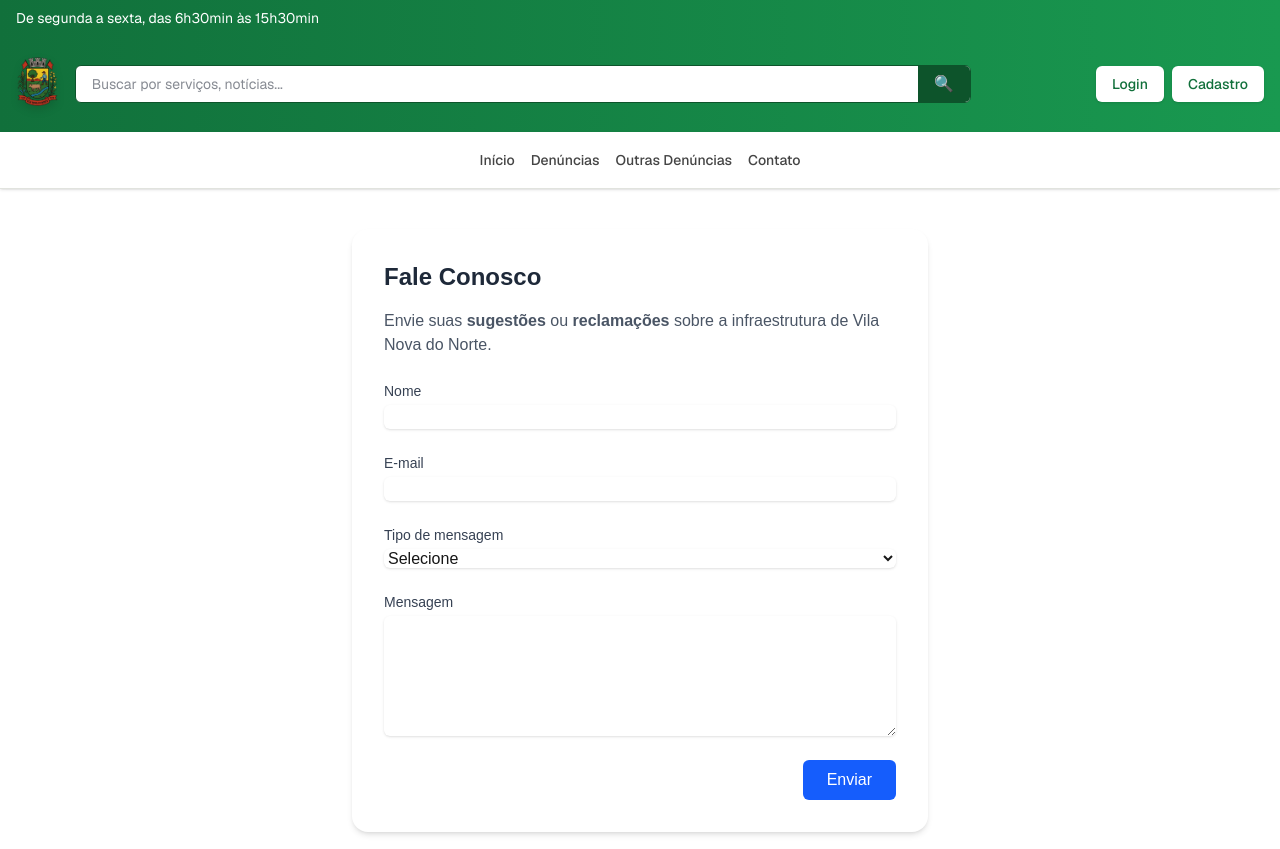
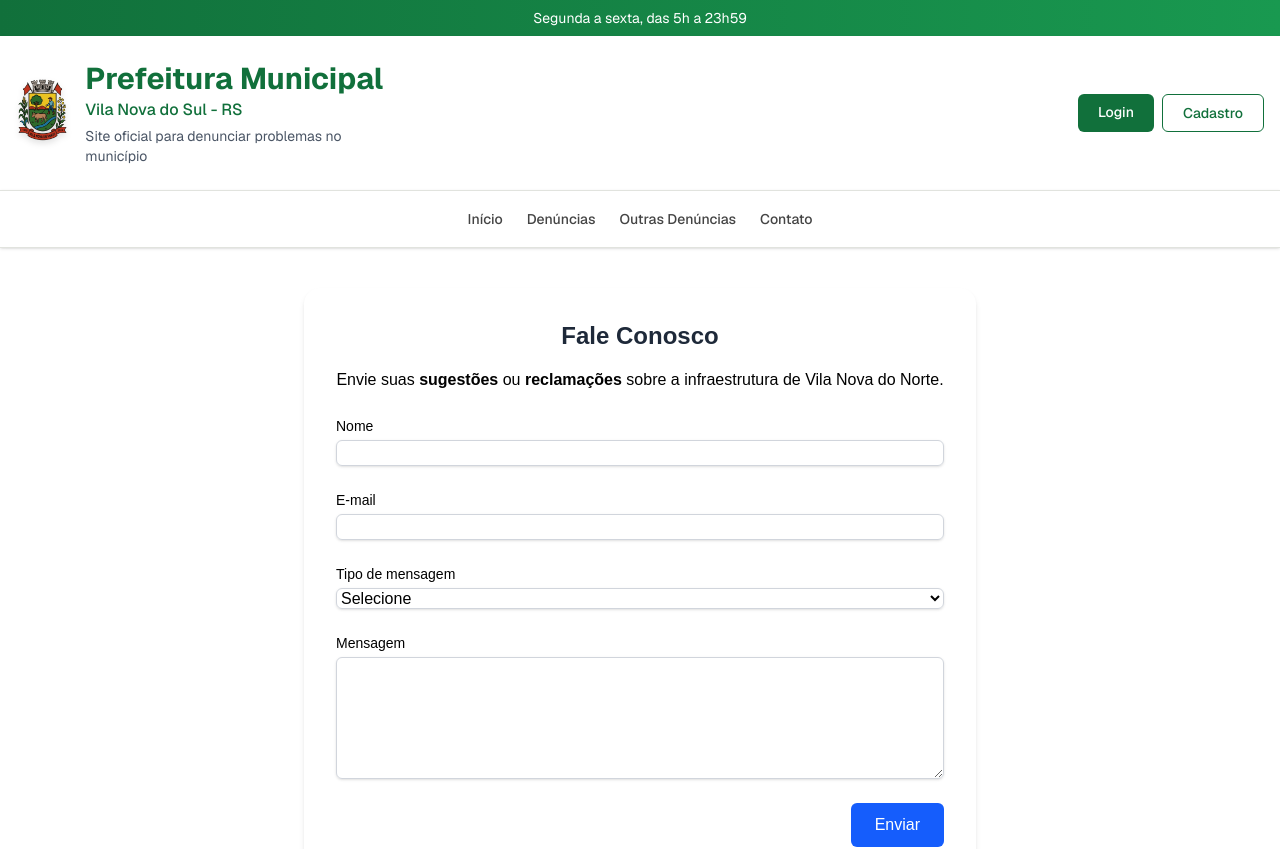
Before and after one commit to Bestofef-afk/Sistema-de-denuncias-de-problemas-urbanos, a Next.js app in the folder sistemadenuncia/: page /pages/contato in a window 1280 px wide. Shown: the top 849 px of the page. Built offline with nearby package versions, Linux system fonts and the light colour scheme.

Commit message:
header e contatos atualizados

```diff
--- a/sistemadenuncia/package.json
+++ b/sistemadenuncia/package.json
@@ -15,6 +15,7 @@
     "mysql2": "^3.14.1",
     "next": "15.3.2",
     "next-connect": "^1.0.0",
+    "nodemailer": "^7.0.3",
     "react": "^19.0.0",
     "react-dom": "^19.0.0",
     "react-icons": "^5.5.0"
--- a/sistemadenuncia/src/app/buscar/page.jsx
+++ /dev/null
@@ -1,15 +0,0 @@
-"use client";
-
-import { useSearchParams } from "next/navigation";
-
-export default function Buscar() {
-  const searchParams = useSearchParams();
-  const query = searchParams.get("query");
-
-  return (
-    <div className="p-6">
-      <h1 className="text-2xl font-semibold mb-4">Resultados para: "{query}"</h1>
-      {/* Aqui você pode adicionar lógica para buscar e mostrar resultados */}
-    </div>
-  );
-}
--- a/sistemadenuncia/src/app/globals.css
+++ b/sistemadenuncia/src/app/globals.css
@@ -14,7 +14,6 @@
 
 @media (prefers-color-scheme: dark) {
   :root {
-    --background: #0a0a0a;
     --foreground: #ededed;
   }
 }
--- a/sistemadenuncia/src/app/pages/contato/page.jsx
+++ b/sistemadenuncia/src/app/pages/contato/page.jsx
@@ -1,5 +1,30 @@
 'use client';
 import React, { useState } from 'react';
+
+const handleSubmit = async (e) => {
+  e.preventDefault();
+
+  try {
+    const res = await fetch('/api/contato', {
+      method: 'POST',
+      headers: {
+        'Content-Type': 'application/json',
+      },
+      body: JSON.stringify(formData),
+    });
+
+    if (res.ok) {
+      setSucesso(true);
+      setFormData({ nome: '', email: '', tipo: '', mensagem: '' });
+    } else {
+      alert('Erro ao enviar. Tente novamente.');
+    }
+  } catch (err) {
+    console.error('Erro ao enviar:', err);
+    alert('Erro inesperado.');
+  }
+};
+
 export default function Contato() {
   const [formData, setFormData] = useState({
     nome: '',
@@ -21,51 +46,52 @@ export default function Contato() {
   };
 
   return (
-    <div className="max-w-xl mx-auto mt-10 bg-white p-8 rounded-2xl shadow-md">
-      <h1 className="text-2xl font-bold text-gray-800 mb-4">Fale Conosco</h1>
-      <p className="text-gray-600 mb-6">
+    <div className="w-full px-4 sm:px-6 lg:px-8 py-10">
+      <div className="max-w-2xl mx-auto bg-white p-6 sm:p-8 rounded-2xl shadow-md">
+        <h1 className="text-xl sm:text-2xl font-bold text-gray-800 mb-4 text-center">Fale Conosco</h1>
+        <p className="text-black mb-6 text-center text-sm sm:text-base">
           Envie suas <strong>sugestões</strong> ou <strong>reclamações</strong> sobre a infraestrutura de Vila Nova do Norte.
         </p>
 
         {sucesso && (
-        <div className="mb-4 p-4 bg-green-100 text-green-800 rounded-md">
+          <div className="mb-4 p-4 bg-green-100 text-green-800 rounded-md text-sm sm:text-base">
             Sua mensagem foi enviada com sucesso!
           </div>
         )}
 
-      <form onSubmit={handleSubmit} className="space-y-6">
+        <form onSubmit={handleSubmit} className="space-y-5 sm:space-y-6">
           <div>
-          <label className="block text-sm font-medium text-gray-700">Nome</label>
+            <label className="block text-sm font-medium text-black">Nome</label>
             <input
               type="text"
               name="nome"
               required
               value={formData.nome}
               onChange={handleChange}
-            className="mt-1 block w-full rounded-md border-gray-300 shadow-sm focus:ring-blue-500 focus:border-blue-500"
+              className="mt-1 block w-full rounded-md border border-gray-300 shadow-sm focus:ring-blue-500 focus:border-blue-500 text-sm sm:text-base"
             />
           </div>
 
           <div>
-          <label className="block text-sm font-medium text-gray-700">E-mail</label>
+            <label className="block text-sm font-medium text-black">E-mail</label>
             <input
               type="email"
               name="email"
               required
               value={formData.email}
               onChange={handleChange}
-            className="mt-1 block w-full rounded-md border-gray-300 shadow-sm focus:ring-blue-500 focus:border-blue-500"
+              className="mt-1 block w-full rounded-md border border-gray-300 shadow-sm focus:ring-blue-500 focus:border-blue-500 text-sm sm:text-base"
             />
           </div>
 
           <div>
-          <label className="block text-sm font-medium text-gray-700">Tipo de mensagem</label>
+            <label className="block text-sm font-medium text-black">Tipo de mensagem</label>
             <select
               name="tipo"
               required
               value={formData.tipo}
               onChange={handleChange}
-            className="mt-1 block w-full rounded-md border-gray-300 shadow-sm focus:ring-blue-500 focus:border-blue-500"
+              className="mt-1 block w-full rounded-md border border-gray-300 shadow-sm focus:ring-blue-500 focus:border-blue-500 text-sm sm:text-base text-black"
             >
               <option value="">Selecione</option>
               <option value="sugestao">Sugestão</option>
@@ -74,26 +100,27 @@ export default function Contato() {
           </div>
 
           <div>
-          <label className="block text-sm font-medium text-gray-700">Mensagem</label>
+            <label className="block text-sm font-medium text-black">Mensagem</label>
             <textarea
               name="mensagem"
-            rows="5"
+              rows={5}
               required
               value={formData.mensagem}
               onChange={handleChange}
-            className="mt-1 block w-full rounded-md border-gray-300 shadow-sm focus:ring-blue-500 focus:border-blue-500"
+              className="mt-1 block w-full rounded-md border border-gray-300 shadow-sm focus:ring-blue-500 focus:border-blue-500 text-sm sm:text-base"
             ></textarea>
           </div>
 
           <div className="text-right">
             <button
               type="submit"
-            className="bg-blue-600 text-white px-6 py-2 rounded-md hover:bg-blue-700 transition"
+              className="bg-blue-600 text-white px-5 py-2 sm:px-6 sm:py-2.5 rounded-md hover:bg-blue-700 transition text-sm sm:text-base"
             >
               Enviar
             </button>
           </div>
         </form>
       </div>
+    </div>
   );
 }
--- a/sistemadenuncia/src/components/Busca/page.jsx
+++ /dev/null
@@ -1,37 +0,0 @@
-"use client";
-
-import { useState } from "react";
-import { useRouter } from "next/navigation";
-
-export default function Busca() {
-  const [query, setQuery] = useState("");
-  const router = useRouter();
-
-  function handleSubmit(e) {
-    e.preventDefault();
-    if (query.trim() === "") return;
-    router.push(`/buscar?query=${encodeURIComponent(query)}`);
-  }
-
-  return (
-    <form onSubmit={handleSubmit} className="w-full max-w-4xl flex gap-2 items-center" aria-label="Formulário de busca">
-      <div className="flex w-full rounded-md overflow-hidden border border-green-900 bg-white">
-        <input
-          type="search"
-          placeholder="Buscar por serviços, notícias..."
-          className="w-full px-4 py-2 text-sm text-gray-900 focus:outline-none focus:ring-2 focus:ring-green-500"
-          aria-label="Campo de busca"
-          value={query}
-          onChange={e => setQuery(e.target.value)}
-        />
-        <button
-          type="submit"
-          className="flex items-center justify-center px-4 text-white bg-green-900 hover:bg-green-800 transition-transform duration-150 hover:scale-105"
-          aria-label="Buscar"
-        >
-          🔍
-        </button>
-      </div>
-    </form>
-  );
-}
--- a/sistemadenuncia/src/components/Header/page.jsx
+++ b/sistemadenuncia/src/components/Header/page.jsx
@@ -1,45 +1,51 @@
 import Link from "next/link";
 import Image from "next/image";
-import Busca from "@/components/Busca/page";
 
 export default function Header() {
   return (
     <div className="font-sans bg-[#F7F6F2] text-[#1C1C1C]">
-      <header className="bg-gradient-to-r from-[#11703B] to-[#199950] text-white shadow-md">
-        <div className="px-4 py-2 text-sm text-center md:text-left max-w-7xl mx-auto flex justify-between items-center">
-          <span>De segunda a sexta, das 6h30min às 15h30min</span>
-          <div className="flex-shrink-0">
-          </div>
+      <div className="bg-gradient-to-r from-[#11703B] to-[#199950] text-white text-sm">
+        <div className="container mx-auto px-4 py-2 flex justify-center items-center">
+          <span>Segunda a sexta, das 5h a 23h59</span>
         </div>
-
-        <div className="px-4 py-4 flex flex-col sm:flex-row items-center justify-between gap-4 max-w-7xl mx-auto w-full">
-
-          {/* Logo + Busca ocupando a maior parte */}
-          <div className="flex items-center gap-4 flex-1 min-w-0">
+      </div>
+      {/* Cabeçalho principal */}
+      <header className="bg-white shadow-sm">
+        <div className="container mx-auto px-4 py-6 flex flex-col md:flex-row items-center justify-between gap-6">
+          {/* Brasão + Nome da cidade + Descrição */}
+          <div className="flex items-center gap-4">
             <Image
               src="/img/logo-removebg-preview.png"
               alt="Brasão de Vila Nova do Sul"
-              width={64}
-              height={64}
-              className="h-16 w-auto drop-shadow-lg flex-shrink-0"
+              width={80}
+              height={80}
+              className="h-20 w-auto drop-shadow-md"
               loading="lazy"
             />
-            <div className="w-full">
-              <Busca />
+            <div className="text-[#11703B] max-w-xs">
+              <h1 className="text-2xl md:text-3xl font-bold leading-tight">
+                Prefeitura Municipal
+              </h1>
+              <p className="text-sm md:text-base font-medium">
+                Vila Nova do Sul - RS
+              </p>
+              <p className="mt-1 text-xs md:text-sm text-gray-600">
+                Site oficial para denunciar problemas no município
+              </p>
             </div>
           </div>
 
-          {/* Botões de Login e Cadastro */}
-          <div className="flex-shrink-0 flex gap-2">
+          {/* Botões */}
+          <div className="flex gap-2">
             <Link
               href="/login"
-              className="px-4 py-2 bg-white text-[#11703B] rounded-md font-medium text-sm hover:bg-gray-100 shadow"
+              className="px-5 py-2 bg-[#11703B] text-white rounded-md text-sm font-medium hover:bg-[#0e5e33] transition"
             >
               Login
             </Link>
             <Link
               href="/cadastro"
-              className="px-4 py-2 bg-white text-[#11703B] rounded-md font-medium text-sm hover:bg-gray-100 shadow"
+              className="px-5 py-2 bg-white border border-[#11703B] text-[#11703B] rounded-md text-sm font-medium hover:bg-gray-100 transition"
             >
               Cadastro
             </Link>
@@ -47,14 +53,15 @@ export default function Header() {
         </div>
       </header>
 
-      <nav className="bg-white border-b border-[#E1E3DE] shadow-sm sticky top-0 z-50">
-        <div className="max-w-7xl mx-auto px-4 sm:px-6 lg:px-8">
+      {/* Navegação */}
+      <nav className="bg-white border-t border-b border-[#E1E3DE] shadow-sm sticky top-0 z-50">
+        <div className="container mx-auto px-4">
           <div className="flex justify-center items-center h-14">
-            <div className="flex flex-wrap justify-center gap-4 text-sm font-medium text-[#444444] py-2">
-              <Link href="#" className="hover:text-[#11703B] transition-colors duration-200 hover:underline">Início</Link>
-              <Link href="#" className="hover:text-[#11703B] transition-colors duration-200 hover:underline">Denúncias</Link>
-              <Link href="#" className="hover:text-[#11703B] transition-colors duration-200 hover:underline">Outras Denúncias</Link>
-              <Link href="#" className="hover:text-[#11703B] transition-colors duration-200 hover:underline">Contato</Link>
+            <div className="flex flex-wrap justify-center gap-6 text-sm font-medium text-[#444]">
+              <Link href="#" className="hover:text-[#11703B] hover:underline transition">Início</Link>
+              <Link href="#" className="hover:text-[#11703B] hover:underline transition">Denúncias</Link>
+              <Link href="#" className="hover:text-[#11703B] hover:underline transition">Outras Denúncias</Link>
+              <Link href="#" className="hover:text-[#11703B] hover:underline transition">Contato</Link>
             </div>
           </div>
         </div>
```
Also changed, not shown: sistemadenuncia/src/app/api/contato/route.js (added, +49 -0 lines), sistemadenuncia/src/app/page.jsx (renamed from sistemadenuncia/src/app/page.js), 1 other file (tests, documents, lock files or other folders). Lines whose indentation alone changed are shown as unchanged.
